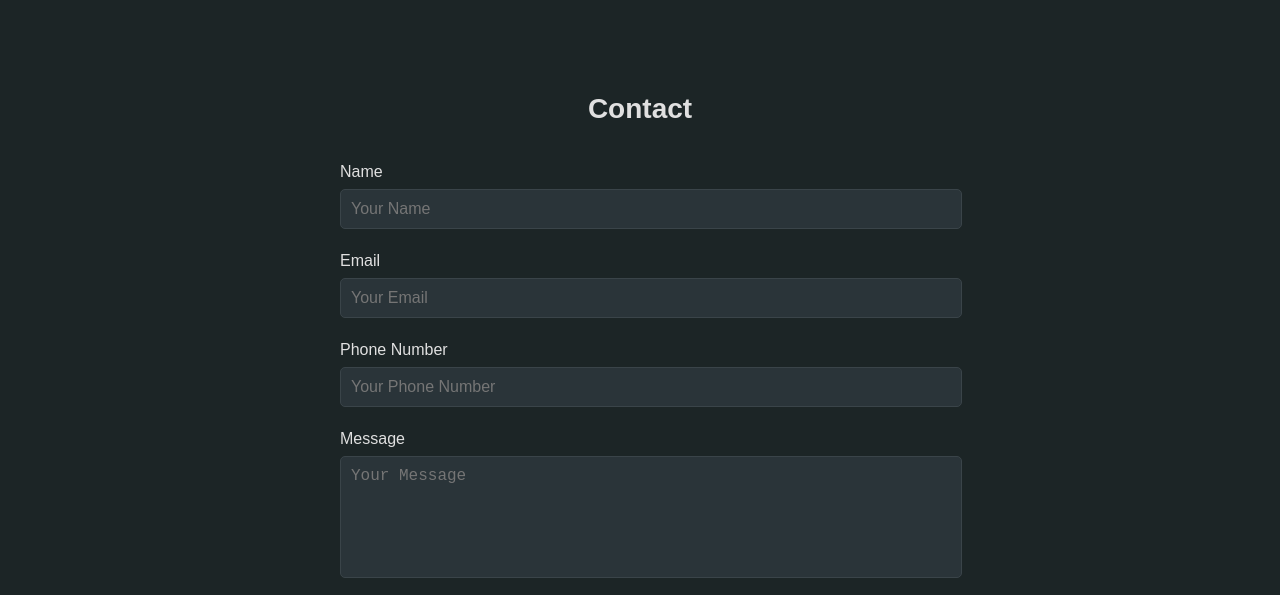
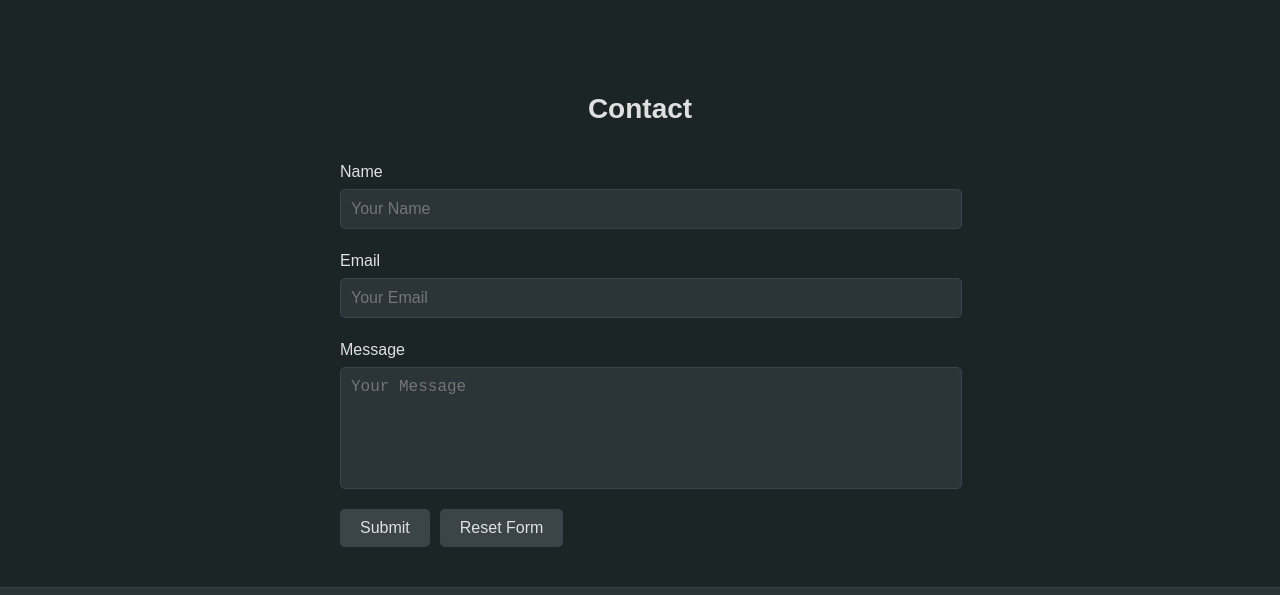
Before and after one commit to ekz121/pemrograman-web-2, a plain HTML site: page index.html in a window 1280 px wide. Shown: the part 949-1544 px from the top of the page. Drawn offline with Linux system fonts and the light colour scheme.

Commit message:
Update index.html

```diff
--- a/index.html
+++ b/index.html
@@ -300,15 +300,13 @@
         <!-- Contact Section -->
         <section id="contact" class="contact">
             <h2>Contact</h2>
-            <form>
+            <form action="https://formspree.io/f/mpwqvnnq" method="POST">
                 <label for="name">Name</label>
-                <input type="text" id="name" name="name" placeholder="Your Name">
+                <input type="text" id="name" name="name" placeholder="Your Name" required>
                 <label for="email">Email</label>
-                <input type="email" id="email" name="email" placeholder="Your Email">
-                <label for="phone">Phone Number</label>
-                <input type="tel" id="phone" name="phone" placeholder="Your Phone Number">
+                <input type="email" id="email" name="email" placeholder="Your Email" required>
                 <label for="message">Message</label>
-                <textarea id="message" name="message" placeholder="Your Message"></textarea>
+                <textarea id="message" name="message" placeholder="Your Message" required></textarea>
                 <div class="button-group">
                     <button type="submit">Submit</button>
                     <button type="reset">Reset Form</button>
```
